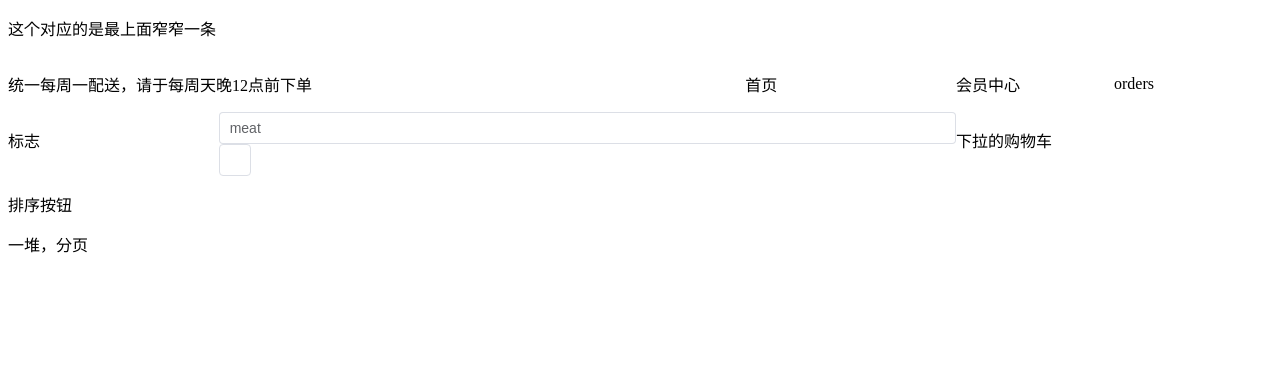
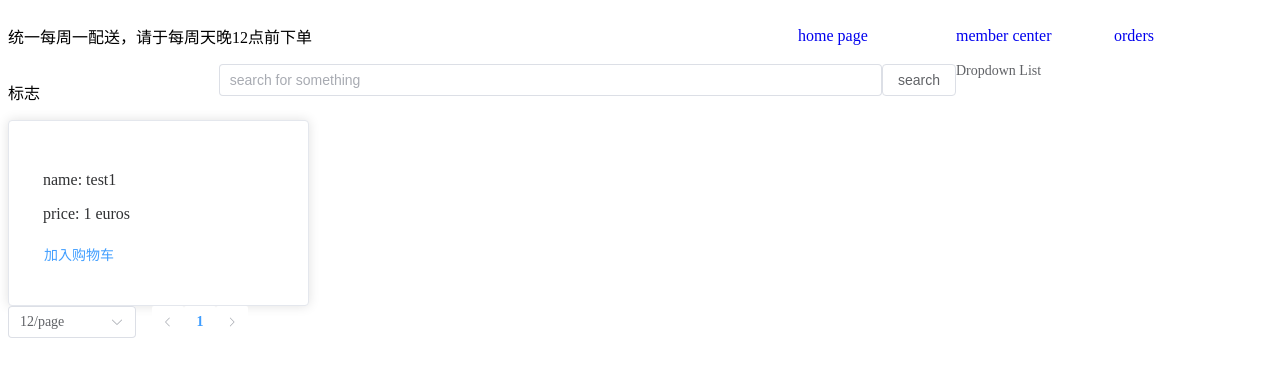
Before and after one commit to LuMingJun62511/FYP_frontend_customer, a Vue app: page /viewProducts in a window 1280 px wide. Shown: the top 376 px of the page. Built offline with nearby package versions, Linux system fonts and the light colour scheme.

Commit message:
shopping part

```diff
--- a/src/router/index.js
+++ b/src/router/index.js
@@ -1,9 +1,11 @@
 import { createRouter, createWebHistory } from 'vue-router'
-import header from '@/views/layout/header.vue'
 
-import store from '@/store/index'
 
 const routes = [
+  {
+    path: '/:catchAll(.*)',
+    redirect: '/home'
+  },
   {
     path: '/home',
     name: 'homepage',
@@ -12,15 +14,20 @@ const routes = [
   {
     path: '/viewProducts',
     name: 'viewProductsByNameLike',
-    props: route => ({ name: route.query.name }),
     component: () => import('@/views/shopping/viewProducts.vue'),
   },
-  {
-    path: '/viewProducts',
-    name: 'viewProductsById',
-    props: route => ({ id: route.query.id }),
-    component: () => import('@/views/shopping/viewProducts.vue'),
-  },
+  // {
+  //   path: '/viewProducts',
+  //   name: 'viewProductsByNameLike',
+  //   props: route => ({ name: route.query.name }),
+  //   component: () => import('@/views/shopping/viewProducts.vue'),
+  // },
+  // {
+  //   path: '/viewProducts',
+  //   name: 'viewProductsById',
+  //   props: route => ({ id: route.query.id }),
+  //   component: () => import('@/views/shopping/viewProducts.vue'),
+  // },
   {
     path: '/product/:id',
     name: 'product',
--- a/src/store/index.js
+++ b/src/store/index.js
@@ -12,6 +12,18 @@ export default createStore({
         price:1,
         amount:1
       },
+    ],
+    products:[
+      {
+        id:101,
+        name:'test1',
+        price:1,
+        image:'test1',
+        category:'test1',
+        created_time:'test1',
+        is_low:'test1',
+        amount:1,
+      }
     ]
   },
   getters: {
@@ -22,6 +34,9 @@ export default createStore({
     },
     SET_LOGIN: (state, login) => {
       state.isLogin = login
+    },
+    SET_PRODUCTS(state, products) {
+      state.products = products
     },
     Cart_add: (state,commo) => {
       state.cart.push(commo)
@@ -37,7 +52,8 @@ export default createStore({
       if (index !== -1) {
         state.cart.splice(index, 1)
       }
-    }
+    },
+
   },
   actions: {
   },
--- a/src/views/layout/header.vue
+++ b/src/views/layout/header.vue
@@ -1,27 +1,32 @@
 <template>
-
-  <p>这个对应的是最上面窄窄一条</p>
   <el-row
       v-if="!checkLogin"
       class="header-row"
       align="middle"
-      style="margin-top: 10px"
   >
     <el-col :span="8" >
       <p>统一每周一配送，请于每周天晚12点前下单</p>
     </el-col>
 
-    <el-col :span="4" :offset="2">
-      <p>登陆</p>
-    </el-col>
-    <el-col :span="4">
-      <p>首页</p>
+    <el-col :span="3" :offset="4">
+      <router-link to="/home" style="text-decoration: none">
+        log in
+      </router-link>
     </el-col>
     <el-col :span="3">
-      <p>会员中心</p>
+      <router-link to="/home" style="text-decoration: none">
+        home page
+      </router-link>
     </el-col>
     <el-col :span="3">
-      <p>orders</p>
+      <router-link to="/home" style="text-decoration: none">
+        member center
+      </router-link>
+    </el-col>
+    <el-col :span="3">
+      <router-link to="/home" style="text-decoration: none">
+        orders
+      </router-link>
     </el-col>
   </el-row>
 
@@ -29,20 +34,25 @@
       v-if="checkLogin"
       class="header-row"
       align="middle"
-      style="margin-top: 10px"
   >
     <el-col :span="8" >
       <p>统一每周一配送，请于每周天晚12点前下单</p>
     </el-col>
 
-    <el-col :span="4" :offset="6">
-      <p>首页</p>
+    <el-col :span="3" :offset="7">
+      <router-link to="/home" style="text-decoration: none">
+        home page
+      </router-link>
     </el-col>
     <el-col :span="3">
-      <p>会员中心</p>
+      <router-link to="/home" style="text-decoration: none">
+        member center
+      </router-link>
     </el-col>
     <el-col :span="3">
-      <p>orders</p>
+      <router-link to="/home" style="text-decoration: none">
+        orders
+      </router-link>
     </el-col>
   </el-row>
 
--- /dev/null
+++ b/src/views/shopping/components/cart.vue
@@ -0,0 +1,42 @@
+<template>
+  <el-dropdown>
+    <span class="el-dropdown-link">
+      Dropdown List
+    </span>
+    <template #dropdown>
+      <el-dropdown-menu>
+        <el-dropdown-item v-for="item in $store.state.cart" :key="item.id">
+          {{ item.name }} - {{ item.price }} euros
+        </el-dropdown-item>
+      </el-dropdown-menu>
+      <p>共{{calculateAmount}}商品，总计{{calculatePrice}}euros</p>
+      <el-button type="primary">结算</el-button>
+    </template>
+  </el-dropdown>
+</template>
+
+<script>
+export default {
+  name: "cart",
+  computed: {
+    calculateAmount() {
+      let res = 0;
+      for (let i = 0; i < this.$store.state.cart.length; i++) {
+        res += this.$store.state.cart[i].amount;
+      }
+      return res;
+    },
+    calculatePrice() {
+      let res = 0;
+      for (let i = 0; i < this.$store.state.cart.length; i++) {
+        res += this.$store.state.cart[i].amount * this.$store.state.cart[i].price;
+      }
+      return res;
+    }
+  }
+}
+</script>
+
+<style scoped>
+
+</style>
--- a/src/views/shopping/components/productCard.vue
+++ b/src/views/shopping/components/productCard.vue
@@ -1,11 +1,10 @@
 <template>
-  <el-card :body-style="{ padding: '0px' }">
-<!--    <img src="~examples/assets/images/hamburger.png" class="image">-->
+  <el-card>
     <div style="padding: 14px;">
-      <span>好吃的汉堡</span>
-      <div class="bottom clearfix">
-        <el-button type="text" class="button">操作按钮</el-button>
-      </div>
+      <!--    <img src="~examples/assets/images/hamburger.png" class="image">-->
+      <p class="name">name: {{product.name}}</p>
+      <p class="price">price: {{product.price}} euros</p>
+      <el-button type="text" @click="handlePutInCart()">加入购物车</el-button>
     </div>
   </el-card>
 </template>
@@ -13,7 +12,7 @@
 <script>
 export default {
   name: "productCard",
-  props:['name','id','pic','price']
+  props:['product'],
 }
 </script>
 
--- a/src/views/shopping/components/productList.vue
+++ b/src/views/shopping/components/productList.vue
@@ -1,10 +1,17 @@
 <template>
-  <p>一堆，分页</p>
-  <div class="product-grid">
-    <product-card v-for="product in products" :key="product.id" :name="product.name" />
-  </div>
-  <div>
-
+  <div class="block">
+    <div class="product-grid">
+      <product-card v-for="(product, index) in paginatedProducts" :key="index" :product="product" />
+    </div>
+    <el-pagination
+        @size-change="handleSizeChange"
+        @current-change="handleCurrentChange"
+        :current-page.sync="currentPage"
+        :page-sizes="pageSizes"
+        :page-size="pageSize"
+        layout="sizes, prev, pager, next"
+        :total="products.length"
+    />
   </div>
 </template>
 
@@ -12,17 +19,39 @@
 import ProductCard from "@/views/shopping/components/productCard.vue";
 
 export default {
-  name: "productList",
-  components: {ProductCard},
-  props:['products']
-}
+  name: "ProductList",
+  components: { ProductCard },
+  props: ["products"],
+  data() {
+    return {
+      currentPage: 1,
+      pageSize: 12,
+      pageSizes: [4, 8, 12, 16]
+    };
+  },
+  computed: {
+    paginatedProducts() {
+      const startIndex = (this.currentPage - 1) * this.pageSize;
+      const endIndex = startIndex + this.pageSize;
+      return this.products.slice(startIndex, endIndex);
+    }
+  },
+  methods: {
+    handleSizeChange(newSize) {
+      this.pageSize = newSize;
+    },
+    handleCurrentChange(newPage) {
+      this.currentPage = newPage;
+    }
+  }
+};
 </script>
 
 <style scoped>
-
 .product-grid {
   display: grid;
   grid-template-columns: repeat(2, 1fr);
+  gap: 20px;
 }
 
 @media (min-width: 576px) {
@@ -31,10 +60,9 @@ export default {
   }
 }
 
-@media (min-width: 992px) {
+@media (min-width: 762px) {
   .product-grid {
     grid-template-columns: repeat(4, 1fr);
   }
 }
-
 </style>
--- a/src/views/shopping/components/searchBar.vue
+++ b/src/views/shopping/components/searchBar.vue
@@ -3,12 +3,14 @@
     <el-col :span="4" class="big-icon">
       <p>标志</p>
     </el-col>
-    <el-col :span="14" class="search">
-      <el-input v-model="searchItem" placeholder="search for something"></el-input>
-      <el-button @click="search"></el-button>
+    <el-col :span="14" class="search" >
+      <div style="display: flex; align-items: center; justify-content: center;">
+        <el-input v-model="searchItem" placeholder="search for something"></el-input>
+        <el-button @click="search"> search </el-button>
+      </div>
     </el-col>
     <el-col :span="6" class="cart">
-      <p>下拉的购物车</p>
+      <cart></cart>
     </el-col>
 
   </el-row>
@@ -16,25 +18,24 @@
 
 <script>
 
+import Cart from "@/views/shopping/components/cart.vue";
+import axios from "axios";
+
 export default {
   name: "searchBar",
+  components: {Cart},
   data() {
     return {
-      searchItem: 'meat',
-      cart:[
-        {
-          id:101,
-          name:'test1',
-          price:0,
-          amount:0
-        },
-      ]
+      searchItem: '',
     };
   },
   methods: {
     search() {
-      //其实这个搜索函数并没有执行搜索，他只是将页面导向了viewProducts,具体的搜索是viewProducts完成的
-      this.$router.push({path: '/viewProducts', query: { name: this.searchItem }})
+      axios.get('http://localhost:8080/api/cp/productsNameLike?name=' + this.searchItem)
+          .then(response => {
+            this.$store.commit('SET_PRODUCTS', response.data)
+            this.$router.push({path: '/viewProducts'})
+          })
     }
   }
 
--- a/src/views/shopping/homepage.vue
+++ b/src/views/shopping/homepage.vue
@@ -65,7 +65,11 @@ export default {
   },
   methods:{
     handleJumpToViewProducts(id){
-      this.$router.push({path: '/viewProducts', query: { id: id }})
+      axios.get('http://localhost:8080/api/cp/productsByCategory?id=' + id)
+          .then(response => {
+            this.$store.commit('SET_PRODUCTS', response.data)
+            this.$router.push({path: '/viewProducts'})
+          })
     }
   },
   created() {
--- a/src/views/shopping/viewProducts.vue
+++ b/src/views/shopping/viewProducts.vue
@@ -1,46 +1,21 @@
 <template>
   <search-bar></search-bar>
-  <p>排序按钮</p>
-  <product-list :products="products"></product-list>
+  <product-list :products="computedProducts"></product-list>
 </template>
-
 <script>
 import ProductList from "@/views/shopping/components/productList.vue";
 import SearchBar from "@/views/shopping/components/searchBar.vue";
-import axios from "axios";
 
 export default {
   name: "products",
-  data() {
-    return {
-      // categories: [{
-      //   categoryID: 'test1',
-      //   label: 'test'
-      // }],
-      products:[]
+  components: {SearchBar, ProductList},
+  computed: {
+    computedProducts() {
+      return this.$store.state.products;
     }
-  },
-  created() {
-    if (this.$route.query.name) {
-      axios.get('http://localhost:8080/api/cp/productsNameLike?name=' + this.$route.query.name)
-          .then(response => {
-            this.products = response.data
-            console.log(this.products)
-          })
-    } else if (this.$route.query.id) {
-      axios.get('http://localhost:8080/api/cp/productsByCategory?id=' + this.$route.query.id)
-          .then(response => {
-            this.products = response.data
-            console.log(this.products)
-          })
-    } else {
-      console.log("something went wrong!")
-    }
-  },
-  components: {SearchBar, ProductList}
+  }
 }
 </script>
-
 <style scoped>
 
 </style>
```
